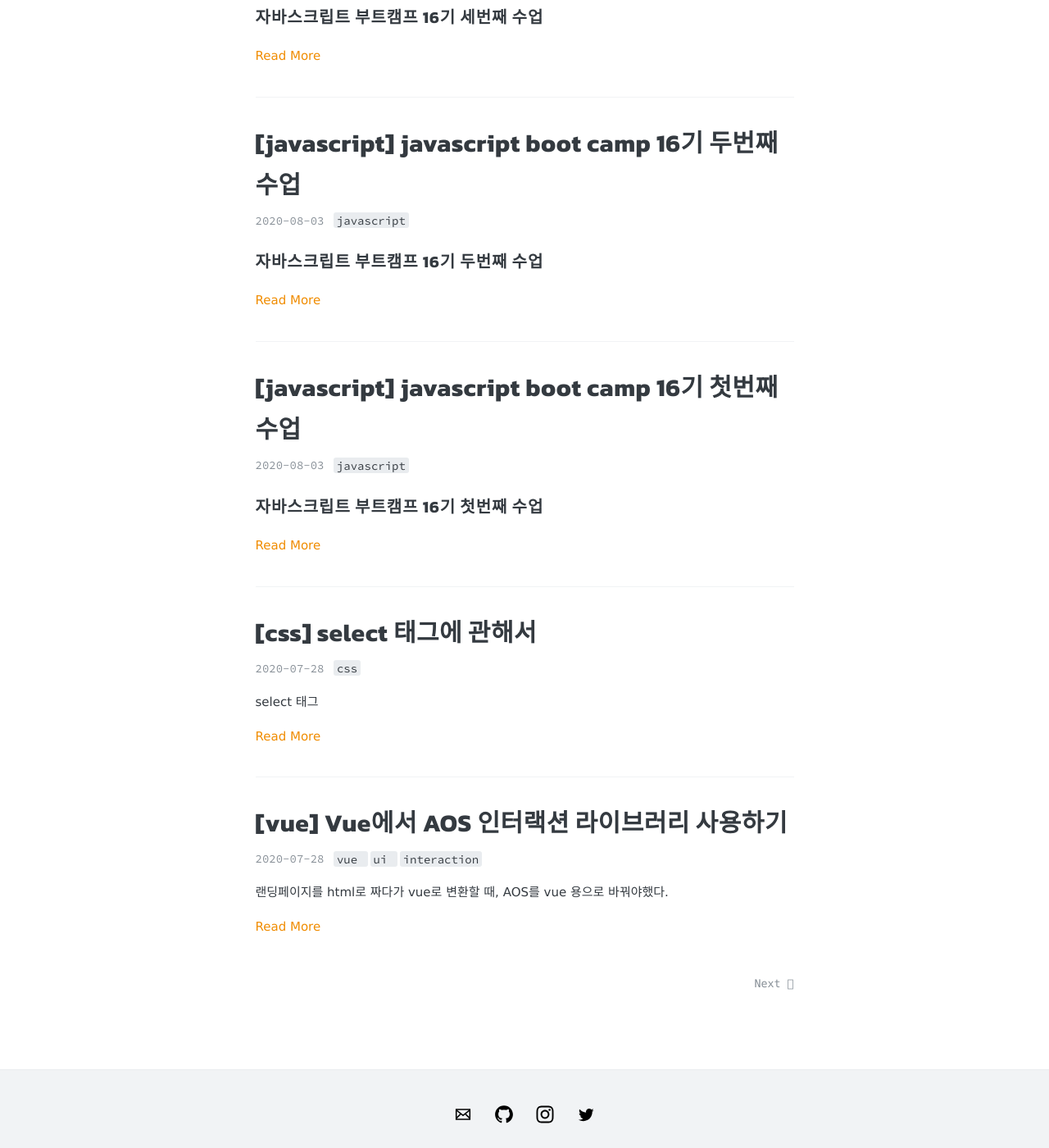
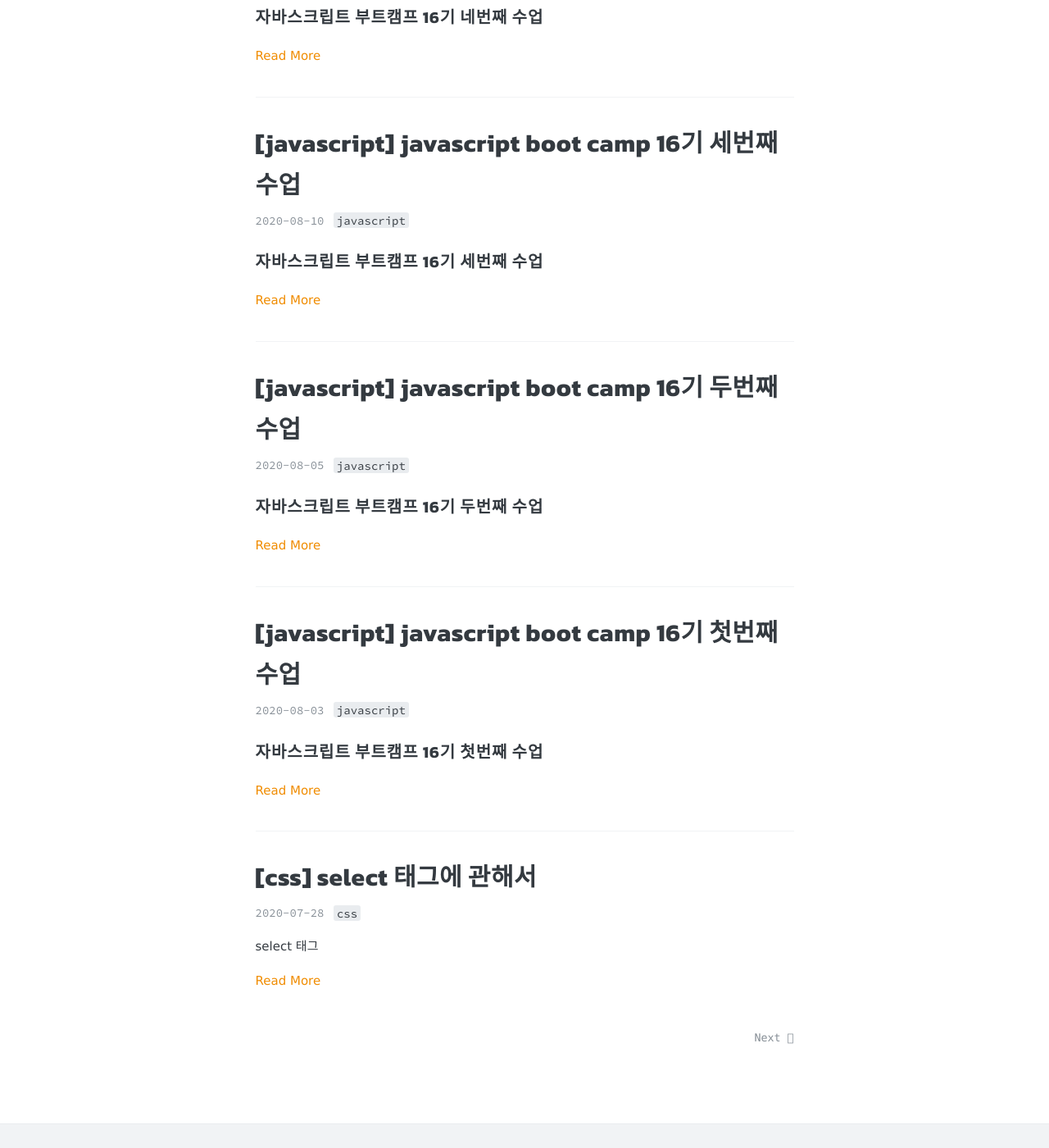
Before and after one commit to hyegineer/hyegineer.github.io, a Jekyll site: the page built from index.html, in a window 1280 px wide and 1400 px high, scrolled down 328 px. Shown: the whole window at 82% size. Built offline with Jekyll 4.4.1, drawn with Linux system fonts in a browser that asks for light colours; emoji names are drawn with the system emoji font; the list of posts is cut into pages by our own code; some of the changed lines change nothing that is shown; some of the changed text lies outside the part shown.

Commit message:
부트캠프 네번째 수업

````diff
--- a/_posts/2020-08-05-bootcamp16-2.md
+++ b/_posts/2020-08-05-bootcamp16-2.md
@@ -1,7 +1,7 @@
 ---
 layout: post
 title: "[javascript] javascript boot camp 16기 두번째 수업"
-date:   2020-08-03 20:00:00 +0900
+date:   2020-08-05 20:00:00 +0900
 tags:
   - javascript
 ---
--- /dev/null
+++ b/_posts/2020-08-12-bootcamp16-4.md
@@ -0,0 +1,384 @@
+---
+layout: post
+title: "[javascript] javascript boot camp 16기 네번째 수업"
+date:   2020-08-12 20:00:00 +0900
+tags:
+  - javascript
+---
+
+### 자바스크립트 부트캠프 16기 네번째 수업
+
+오늘은 객체부터 베이스 다지기. 가장 중요한 수업
+
+#### 객체 생성
+
+생각보다 객체가 복잡 js의 대부분이 객체로 되어있음
+C R U D
+Create
+Read
+Update
+Delete
+기본적인 오퍼레이션 c r u d 객체 역시 c r u d 기본연산으로 배워보자
+테일컴마의 요구가 많아서 2015부터는 에러가 안뜲
+
+- 객체 리터럴이 가장 기본적인 표기법
+- 함수 사용 (값을 인자로 갖고 리터럴로 표현한걸 리턴해줌)
+ : 함수 안에 리터럴로 만들고 있는건 똑같음. 왜 이렇게 만들까?
+   객체를 효과적으로 만들 수 있을지에 대한 연구를 많이 함
+   확장성을 고려해서.. 소프트웨어의 규모가 커진다면 편리함이 유지될까를 고려해서 코드를 짜야함 리터럴 열개 하는거보다 식 하나를 함수로 선언해서 호출하는게 더 효율적임
+
+   객체안의 구성요소들 1. 값 2. 값의 이름 (key) 객체를 이루고 있는 일종의 스펙, 구성.구성을 하나로 통일 구성정보와 데이터로 이루어져있고
+   사이즈가 늘어나면 구성정보는 동일하되 데이터가 늘어난만큼 필요하다
+
+   객체에는 스펙과 데이터가 있으니 스펙을 담고있는걸 재활용해보자~
+   복잡도가 증가하지 않는 방법을 생각하고 고려하고 코드짜기
+
+- new 연산자 및 this
+ : this와 new 연산자는 자바스크립트의 허들쓰
+   함수를 호출할 때 new 라는 연산자 붙혀서 호출하면 암묵적 메카니즘 작동
+   암묵적 메카니즘은 배우기가 아무래도 힘듦.
+   암묵적으로 자바스크립트가 비어있는 객체를 만든 담에 arguments 처럼 전달해준다.
+   적시할 방법이 없으니 this라고 부르자 하고 this라는 키워드 명명
+   new붙혀진 함수 안에서 this는 해당 객체를 뜻한다 (규칙1)
+
+   return이 없다 - 명시적 반환 / 암묵적 반환 (자동으로 undefined)
+
+   new 연산자가 붙혀진 함수 호출할 땐 브레이스 안 것들이 자동으로 반환이 됌 (규칙2)
+
+   동적바인딩을 이용해서 속성을 추가한거, 자동으로 new 연산자가 호출되어서
+   this가 빈 객체를 가르치고, 동적바인딩을 이용해서 속성이 추가된것이다..
+
+   `new 연산자로 만들어진 객체를 이 함수의 인스턴스 객체라고 한다.`
+   인스턴스 객체 = 형상을 실체화한.. 데이터와 구성정보를 추상적으로 갖고있는것을 실체화 한 실제적인 객체.
+
+   인스턴스를 여러가지 가질 수 있다.
+
+#### 객체
+
+- 속성을 추가하는 방법 (런타임 환경에서 추가하는 법)
+1. 간단하게 객체.속성 = 값; 추가하기 -> 동적바인딩
+   delete 객체.속성 -> 속성을 제거하는 방법 / 흔치않음
+
+2. computed property name 객체['속성'] = 값;
+   대괄호를 이용해서 왼쪽이 객체일 때 속성명을 주면 배열의 순서가 아니라 속성명으로 작동함. 계산된 ~ 연산을 한단건데 데이터 / 조작할까에 대한 연산자
+
+   box['borderRadius'] = 값; => 속성명을 값으로 받음. 문자열 변수에 담아놓으면 다른걸로 바꿀 수 있음
+   box.borderRadius = 값; => 코드 식별자, 실행하는 순간엔 못바꿈.
+
+   데이터는 실행하는 중간에도 바꿀 수 있고,
+   코드는 실행하는 순간엔 못바꿈. 변경할 수 있는 가능성을 열어놓는 문법
+
+   ```javascript
+    function v(){
+        return 'borderRadius';
+    }
+
+    box[v()] = 5; // 이런게 가능하고
+    box[10 * 140] = 5; // 이런거도 가능
+   ```
+
+   식별자 명령규칙을 따르지 않아도 됀다.
+   ex) box['border-color'] = 값; => 여기서 'border-color'는 값(데이터)이니깐 작동가능
+
+   ※주의: 단계적으로 넘어가면 돼고 잊어먹었다가 코드리딩하면서 바꿔도댐ㅎㅎ 너무 다 알려고 골머리 앓으면 안댐
+
+3. 생성시 계산된 (Computed property name)
+   5.0 넘어가서는 객체 리터럴 표현력을 확장시킴
+   객체 리터럴 안에서 box['border-radius'] 이런게 가능해짐
+
+
+[출처: 객체의 기본](https://fastcampus-js-bootcamp.herokuapp.com/grammar/object)
+
+#### 함수
+
+Javascript에서 원시 데이타 타입을(기본형) 제외한 거의 모든 것은 객체입니다. 함수 또한 객체이며 객체와 같이 속성과 메소드(속성 값이 함수인)를 가질 수 있다.
+(함수는 코드를 묶는 칭그 / 이름 붙힌 값 묶은거 객체 / 값을 묶은거 배열 /코드를 묶은거 함수)
+
+함수도 하나의 객체당.
+
+```javascript
+    let double = function double(x) {
+        return x * 2;
+    };
+    // 같은 공간 안에서 식별자가 중복된단거는 좌항의 double과 우항의 double은 다른 공간인식. 대입 되면서 우항의 double은 정체성 잃어버리고 좌항의 double이 됌
+
+    let result = double(100);
+    // 함수이름 뒤에 ()는 함수호출연산자.
+
+    console.log(result);
+
+    // ----------------- 이름이 필요 없어서 (생략이 가능해서)
+    // 항상 값으로 취급될 때 익명함수 가능 eX) 아래처럼 변수에 넣는 값으로 작용할 때 익명함수 가능
+    function empty(x, y){}
+    // 함수정의문 (문이기 때문에 세미콜론 X)
+
+    let double = function(x) {
+        return x * 2;
+    };
+    // 함수표현식. 함수정의식 (식이기 때문에 세미콜론 O)
+
+    let result = double(100);
+
+    console.log(result);
+```
+
+함수의 유효범위..
+만든다는건 자원(resource, asset)을 만든다는것 - 언제 쓰이고, 언제 버려지느냐..
+프로그램에 할당된 메모리는 한계가 있기에 아껴써야하고,
+프로그래밍 언어도 그렇게 디자인이 되어있다. 만들어놓고 종료시킬때까지 유지 시키지 않습니다.
+그러므로 컴퓨터의 모든 자원은 생명주기가 있습니다.
+
+바깥쪽에서 안쪽 함수에는 접근할 수 없다..
+호출할때 만들어지는 유효범위 / 리턴하고 사라짐
+
+변수에 담을 수있는 값으로 취급되어지는 함수는 1급함수
+
+객체에는 데이터를 갖고있는 속성 - 프로퍼티
+/ 행위를 할 수 있는(함수를 실행할 수 있는) 속성 - 메소드
+
+익명함수 / 1급함수 / 화살표함수
+
+#### 화살표 함수
+
+function의 축약형
+
+```javascript
+    // 원래는 function과 브레이스, return이 있다.
+    let double = function(a) {
+        return a * 2;
+    }
+
+    // 란다 함수 (한줄식) 함수를 한줄로/인자를 받아서 연산한 후 돌려준다.
+    let double = (a) => a * 2; // 입력을 받아서 => 출력을 한다
+
+    // -> 값이 있으면 됀다.
+    // -> 인자가 하나일 때만 괄호 생략 가능, 두개 이상일 때는 괄호 꼭
+    // 애로우함수는 한줄씩만 써야하나요? X
+
+    let d3 = (x, y) => {
+        let z = 100;
+        return x + y * z;
+    }
+    // 이렇게 여러 줄 쓸 때는 브레이스로 묶어줘야합니다.
+    // 애로우 펑션은 브레이스로 코드를 묶었을 때 반드시 return 을 명시해줘야합니다. (명시적 리턴)
+    // new 연산자로 실행할 수 없는 차이가 有
+
+    let result = double(100);
+
+    console.log(result);
+```
+
+function으로 정의하는 함수는 이제 .. 일반함수고
+왠만하면 화살표함수 씀
+
+### 콜백함수 !!!
+
+함수를 호출할 때 인자로 함수를 주는거.
+
+```javascript
+
+// 인자를 함수로 받을거에용.
+function foo(fn){
+    fn(); // 함수를 호출할 수 있겠습니다.
+}
+
+foo( function(x){
+    console.info(x)
+} ) // 왜 콜백함수라고 부를까? 호출한 다음에 부른다 라서 콜백함수
+
+// 얘네는 콜백함수가 아니라 동기코드임.
+```
+
+비유적 관점: 위임 / 내가 모든 일 다할 수 없으니깐 여러가지 일을 동료나 후배들에게 위임한다. 한걸 다 받고 다시 결과를 내야하니깐..
+
+foo함수에게 일을 위임한다. 근데 결과는 콜백에게 줘
+값을 받는 함수에게 넘겨준다
+
+왜 위임을 할까 / js에서 무진장 마니 씀
+
+- 계산의 결과가 너무 오래 걸려 기다리는 것이 비효율적일 때
+ : return이 오래 걸릴 때
+    ex)
+    a = b(); => b함수의 리턴이 오래 걸리면,
+    c = a * 3; => 밑의 c는 처리가 안됀다
+    ===> 이걸 동기식 코드 (a때문에 (dependancy) a를 받아야지 쓸 수 있기때문에)
+         종속성을 끊을 수 있다면
+
+    a = b();
+    c = 3 * 3;
+    ===> 종속성을 끊었다치고 개별적으로 실행해도 아무 문제가 없다
+
+    자바스크립트가 그게 되게 해준대. 남은 문제 b의 return이 끝나면 a 어떻게 받지?
+    결과를 받는 함수를 넘겨주자
+
+    a = b();
+    c = a * 3; => 코드 함수로 묶을 수 있음
+    k = 3 * 3;
+
+    f(a){
+        c = a * 3;
+    } => 얘를 b()에 준다.
+
+    a = b(요기에);
+
+ㅡㅡㅡㅡㅡㅡㅡㅡㅡㅡㅡㅡㅡㅡㅡㅡㅡㅡㅡㅡㅡㅡㅡㅡㅡㅡㅡㅡㅡㅡㅡㅡㅡㅡㅡ
+
+- 어떤 코드가 언제 실행되어야 할 지 코드상으로 특정할 수 없을 때
+ : 언제 실행될지 모른단게 무슨 뜻이냐면 실행을 특정시점에 시켜야한다는 것
+   사용자가 버튼을 누르면 코드가 실행되야하는데..
+
+    ex)
+    c = a * b;
+
+    function (){
+        c = a * b
+    } 함수로 만들어서 클릭 event일어날 때 함수를 값으로 전달해줌 (전형적인 콜백함수)
+
+ㅡㅡㅡㅡㅡㅡㅡㅡㅡㅡㅡㅡㅡㅡㅡㅡㅡㅡㅡㅡㅡㅡㅡㅡㅡㅡㅡㅡㅡㅡㅡㅡㅡㅡㅡ
+
+- 호출할 함수를 특정할 수 없을 때
+ : 큰 맥락에선 두번째랑 비슷한데 고급이라 추후에 예제풀면서.. ㅠㅠ 이건자습해야할듯?
+
+ㅡㅡㅡㅡㅡㅡㅡㅡㅡㅡㅡㅡㅡㅡㅡㅡㅡㅡㅡㅡㅡㅡㅡㅡㅡㅡㅡㅡㅡㅡㅡㅡㅡㅡㅡ
+
+애니메이션 틀 타이밍 없이 저장해버리면 안보여서 디자이너가 맘 상함 ㅠㅠ
+한프레임 볼려면 2초정도 걸리는데 2초동안 보여주고싶다..
+setTimeOut() 함수 => 인자를 두개 받음 / 함수, 시간
+
+내가 만든 함수는 지연을 시킬 수 없다.
+컴퓨터 사이언스는 timer가 있다. 천분의 일.. 1000ms
+
+실제로 동시로 실행하려면 브라우저에게 넘겨줘야함
+
+```javascript
+
+    // 계산이 엄청 오래걸리는 함수
+    function lazyCalc(a, b, cb) {
+        setTimeout(() => {
+            cb(a * b);
+        }, 1000);
+    }
+
+    lazyCalc(2345, 234366, function(result) {
+        console.log(result);
+    });
+
+    console.log('다른일');
+    console.log('또 다른일');
+
+    // 이걸 왜 비동기라고 할까 ? 다음 교시에..
+```
+
+## 동시성과 관련된 background 지식...
+
+CPU의 멀티태스킹을 억덕혜 하는가. 엄청나게 빠르게 처리를 하기 때문에
+방법을 마련하면 사람이 인지하는 속도랑은 다르게 엄청나게 빨리 처리를 하는거
+멀티태스킹 방법은 무엇인가?
+
+시분할 방식을 예로 들자면.. 일을 시키는 쪽은 느림 1/2/3/4 네개를 시키려고 하면
+1이 끝나야 2를 하고 등등..
+중간에 소프트웨어를 두고 1 이 5s, 2가 3s, ... 걸린다
+중간의 소프트웨어(스케줄러)가 그 시간을 다 받고 쪼갠다. 쪼개서 할당을 해준다
+(운영체제 software core에 관여하는 스케줄러)
+
+어떻게 그 시간을 쪼개서 할당을 하는가?
+- 비선점형 : 운영체제 관점에서 이 소프트웨어의 제어권을 운영체제가 갖고있음
+- 선점형 : 소프트웨어 잽싸게 돈다음에 운영체제한테 알려줌
+ㄴ> 비선점형이 편함 / 빨리 쪼개서 나한테 나눠줘! 소프트웨어 제작 가이드라인.
+
+웹어플리케이션의 운영체제는 브라우저입니다. (선점형 구조)
+탭 하나. 자바스크립트가 실행되다가 브라우저한테 나 잠깐 쉴래!하고 돌려주지 않으면
+다른 탭들이 일을 못함. 언제 돌려주느냐 정해주는게 setTimeOut() 타이머 시스템이라든가
+이벤트 시스템들..
+while같은거 잘못 돌리믄 브라우저 주금쓰
+
+webGL = 3d 구현 gpu 어쩌고 저쩌고 병렬작업~ 경험 가능
+
+#### 반환값으로서의 함수
+
+```javascript
+    function person(name) {
+    return function() {
+        return '안녕하세요. 제 이름은 ' + name + '입니다.';
+    }
+    }
+
+    let hong = person('홍길동');
+    // 식별자를 지을 때 데이터와 연관되게 짓고 있음.
+    // person 함수식별자는 광범위함
+    // 함수를 데이터와 연관되서 네이밍할 수 있음 -> 표현력 확장
+
+    let kim = person('김민태');
+
+    console.log(hong());
+    console.log(kim());
+```
+
+함수안의 내용물은 호추 할 때 만들어진다
+return하고나서 없어짐 객체 만들 때 createBox 할때마다 새로운 객체 나오는것처럼.
+런타임에 함수를 만들어내고 있음
+
+이걸 이용한 테크닉을 `커링`이라고 함
+
+```javascript
+    function foo(a, b, c){
+        return a + b + c
+    }
+
+    function bar(a){
+        return function(b){
+            return function(c) {
+                return a + b + c
+            }
+        }
+    }
+
+    let x = foo(10, 20, 30);
+    let y = bar(10)(20)(30);
+
+    // 굉장히 해괴쓰~ 얘는 기본적으로 크게 2가지 테크닉으로 씀
+    // 첫번째는 호출하자마자 계산,
+    // 특정시점까지 지연시킬 수 있는 방법이 없음
+    // a, b 하고 c를 나중에 할 수 있는 방법이 없음
+
+    // 두번째는 c가 만들어졌을 떄 호출을 할 수 있음
+
+    let y = bar(10)(20);
+    // 이렇게 먼저 b까지 계산을 하고, 호출하는 쪽에서 임의로 지연시킬 수 있음
+
+    y(30);
+    // 이렇게 c값이 생겼을 때. 호출해서 return 받을 수 있고
+    // 사용자가 사용할 때 쓸 수 있는....
+    // 리액트할 때 커링테크닉 많이 씁니다.
+
+    // 애로우함수로 쓰면은
+    let foo = a => b => c => a + b + c;
+    // 축약형식의 이점이 보입니다요.. 눈에 익숙하면 편리하고ㅎㅎ 안익숙하면 난해 ㅠ
+```
+
+```javascript
+    function salePrice(discountRate, price) {
+    return price - (price * (discountRate * 0.01));
+    }
+
+    console.log('여름 세일 - ' + salePrice(30, 567000));
+    console.log('겨울 세일 - ' + salePrice(10, 567000));
+
+    function discountPrice(discountRate) {
+    return function(price) {
+        return price - (price * (discountRate * 0.01));
+    }
+    }
+
+    console.log('여름 세일 - ' + discountPrice(30)(567000));
+    console.log('겨울 세일 - ' + discountPrice(10)(567000));
+
+    let summerPrice = discountPrice(30);
+    let winterPrice = discountPrice(10);
+
+    console.log('여름 세일 - ' + summerPrice(567000));
+    console.log('겨울 세일 - ' + winterPrice(567000));
+
+    // 커링을 이용하니. 식별자만 봐도 어떤 코드인지 알수있다 이말슴
+    // 능숙하게 쓸 수 있는 경지에 오르면 내 코드의 표현력을 확장할 수 있당. 재밌당
+```
````
